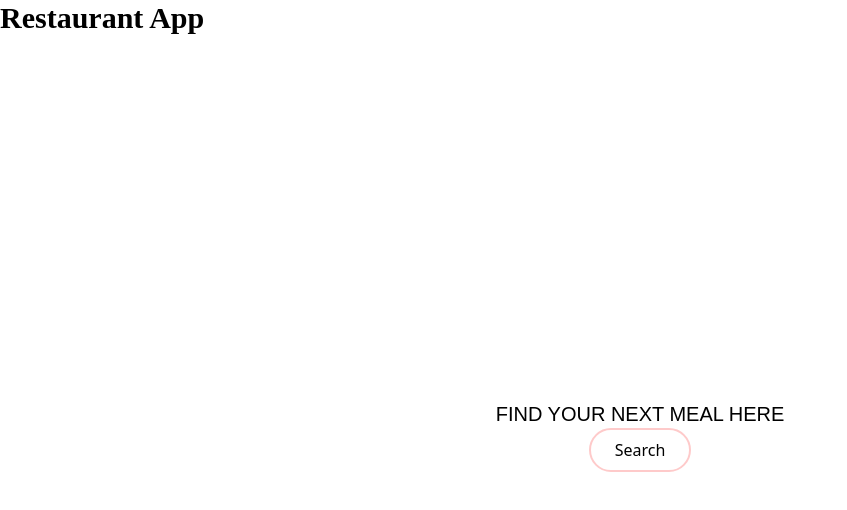
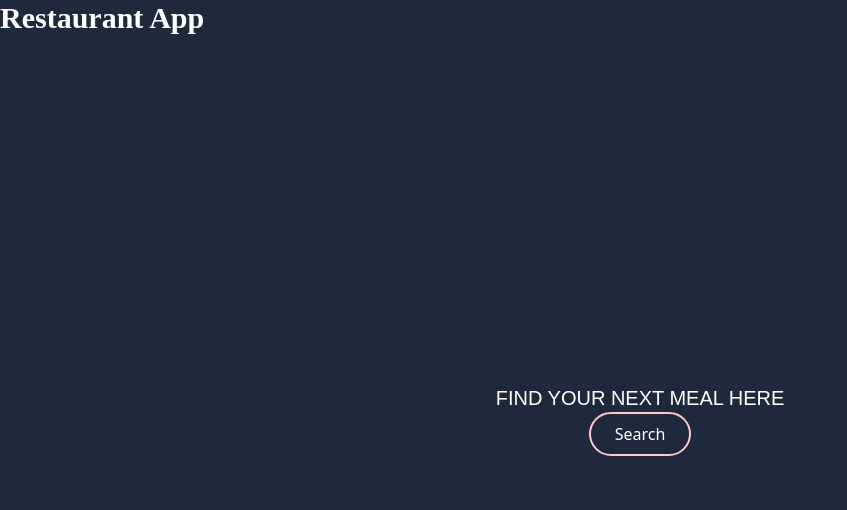
Before and after one commit to NCain24/restaurant-app, a Next.js app: page / in a window 1280 px wide. Shown: the top 510 px of the page, without its empty margins (0-847 px from the left). Built offline with nearby package versions, Linux system fonts and the light colour scheme.

Commit message:
Screen sizing

```diff
--- a/src/app/components/Header.jsx
+++ b/src/app/components/Header.jsx
@@ -3,7 +3,7 @@ import Link from 'next/link';
 
 const Header = () => {
   return (
-    <div>
+    <div className="h-[5vh]">
       <Link class="font-['Josefin_Slab'] font-extrabold text-3xl" href="/">
         Restaurant App
       </Link>
--- a/src/app/layout.tsx
+++ b/src/app/layout.tsx
@@ -13,7 +13,7 @@ export default function RootLayout({
   children: React.ReactNode;
 }) {
   return (
-    <html lang="en" className='h-screen w-screen'>
+    <html lang="en" className="text-white bg-slate-800">
       <body>
         <Header />
         {children}
--- a/src/app/page.tsx
+++ b/src/app/page.tsx
@@ -1,14 +1,17 @@
-import Link from 'next/link'
+import Link from 'next/link';
 
 const HomePage = () => {
   return (
-    <div className="h-screen flex items-center justify-center flex-col">
+    <div className="flex items-center justify-center flex-col h-[95vh]">
       <h2 className="font-['Arial'] uppercase text-xl">
         Find your next meal here
       </h2>
       <Link
-        className='border-2 rounded-full py-2 px-6 border-red-200'
-        href="/search">Search</Link>
+        className="border-2 rounded-full py-2 px-6 border-red-200"
+        href="/search"
+      >
+        Search
+      </Link>
     </div>
   );
 };
```
